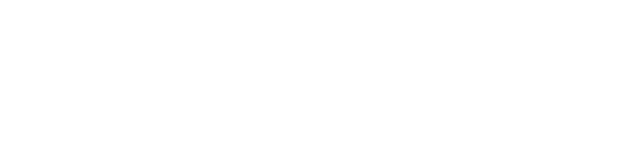
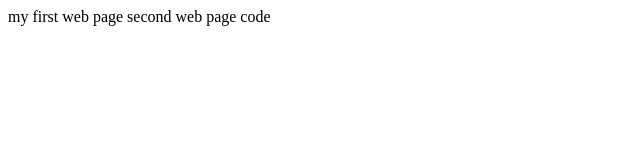
Before and after one commit to weichaojie/webtoolset, a plain HTML site: page firsstweb/testhtml.html in a window 1280 px wide. Shown: the whole page, without its empty margins (0-640 px from the left). Drawn offline with Linux system fonts and the light colour scheme.

Commit message:
begin web page coding.

```diff
--- a/firsstweb/testhtml.html
+++ b/firsstweb/testhtml.html
@@ -5,6 +5,7 @@
     <title>First test page</title>
 </head>
 <body>
-
+<text>my first web page
+    <text>second web page code
 </body>
 </html>
```
